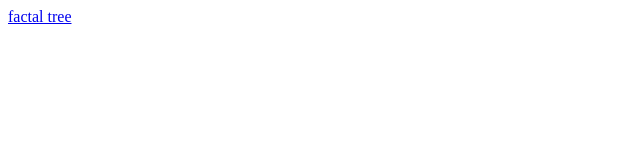
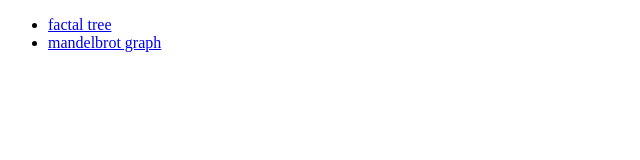
Before and after one commit to JilinXie/interesting, a plain HTML site: page index.html in a window 1280 px wide. Shown: the whole page, without its empty margins (0-640 px from the left). Drawn offline with Linux system fonts and the light colour scheme.

Commit message:
add demo

```diff
--- a/index.html
+++ b/index.html
@@ -6,9 +6,14 @@
         </title>
     </head>
     <body>
-        <div>
-            <a href="/interesting/Mandelbrot/factaltree.html"> factal tree </a>
-        </div>
+        <ul>
+            <li>
+                <a href="/interesting/Mandelbrot/factaltree.html"> factal tree </a>
+            </li>
+            <li>
+                <a href="/interesting/Mandelbrot/mandelbrot.html"> mandelbrot graph</a>
+            </li>
+        </ul>
     </body>
 
 </html>
```
